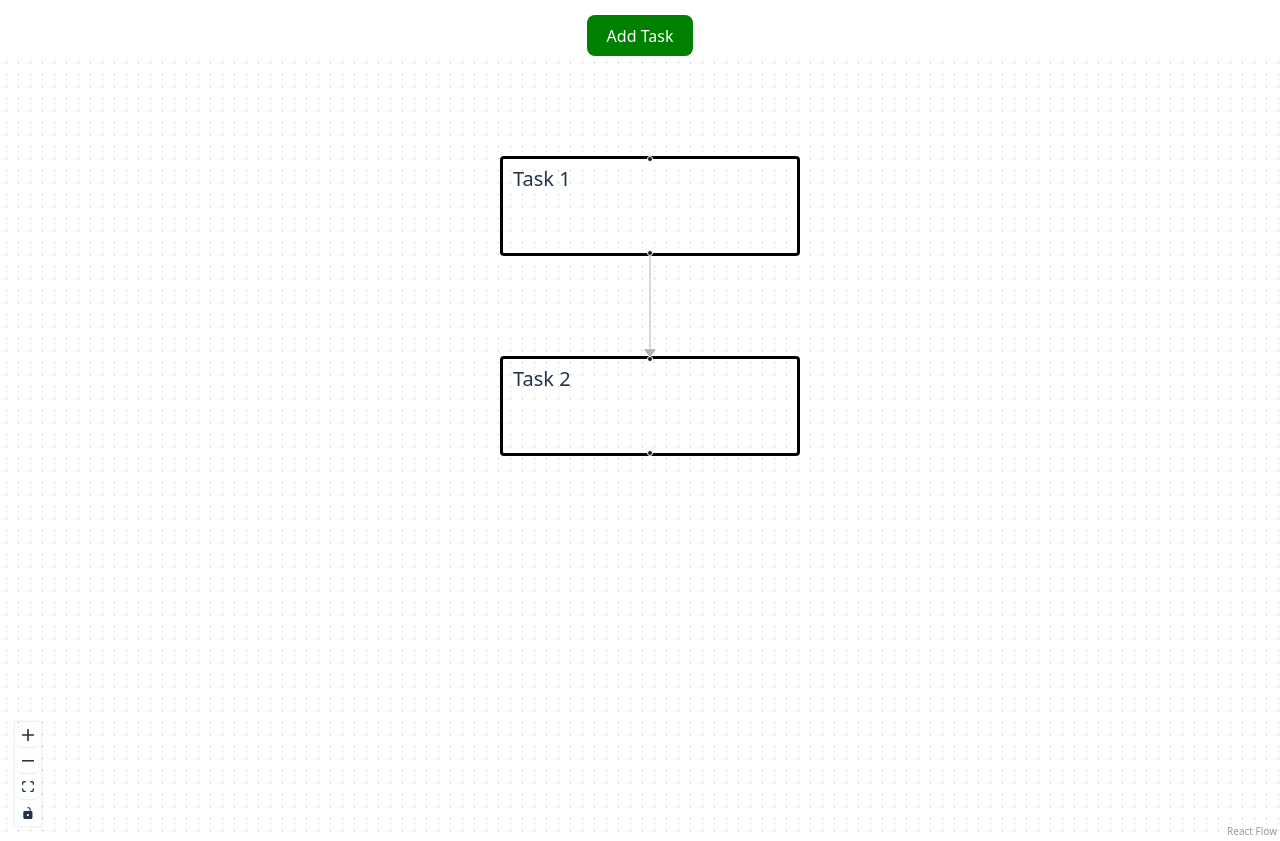
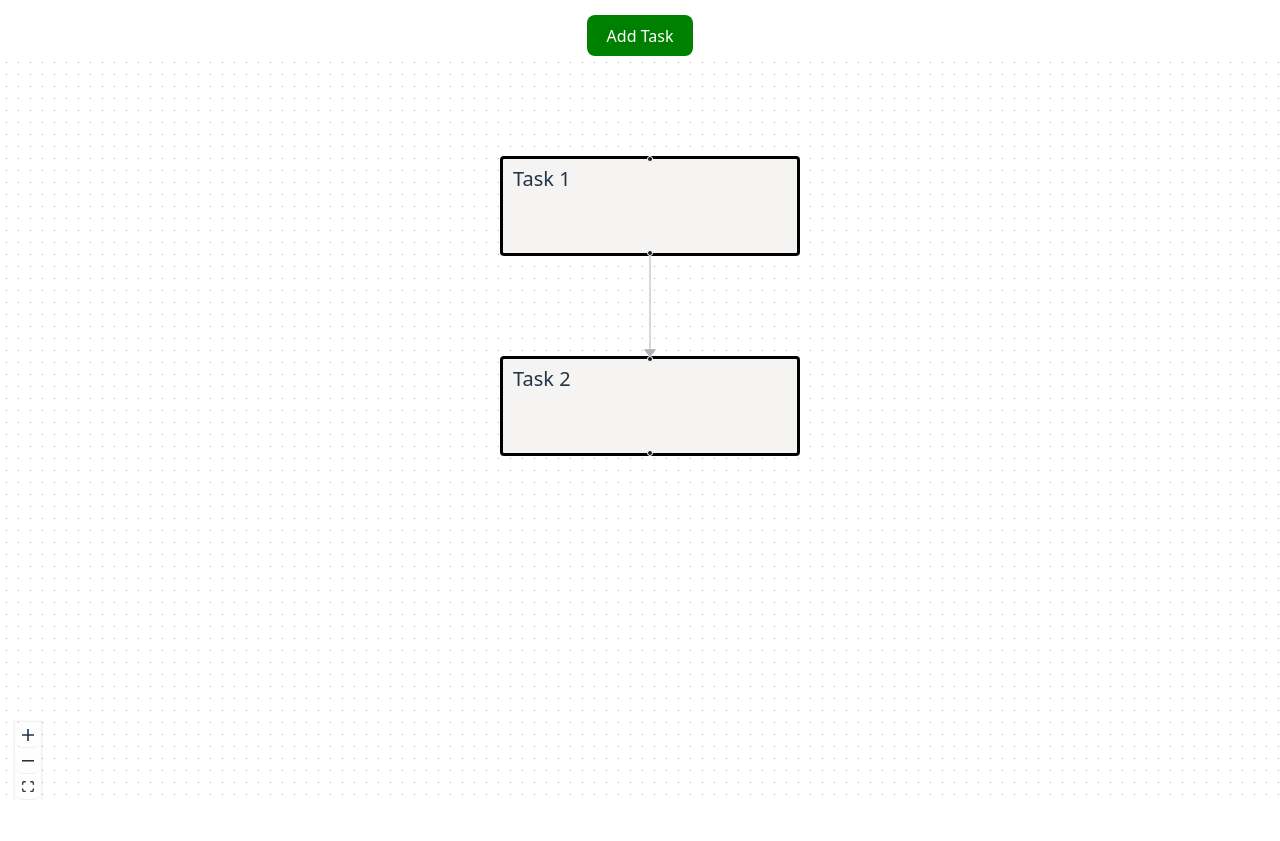
Before and after one commit to vinogradova8/task-flow-builder, a React (Vite) app: page / in a window 1280 px wide. After the commit the page ends 800 px from the top, so only its background shows below. Built offline with nearby package versions, Linux system fonts and the light colour scheme; the HTML template or start-up script is replaced by a standard one.

Commit message:
fixed tsk closing

```diff
--- a/src/App.scss
+++ b/src/App.scss
@@ -1,4 +1,21 @@
-@import './styles/reset';
+@use './styles/reset';
+
+body, html {
+  margin: 0;
+  padding: 0;
+  overflow: hidden;
+  height: 100%;
+}
+
+#root {
+  height: 100%;
+}
+
+.react-flow__viewport, .react-flow {
+  width: 100vw;
+  height: 100vh;
+  overflow: hidden;
+}
 
 .page {
 	padding-top: 15px;
--- a/src/App.tsx
+++ b/src/App.tsx
@@ -19,7 +19,7 @@
 import { useAppDispatch, useAppSelector } from './store/hooks';
 import { EdgeType } from './types/EdgeType';
 import './App.scss';
-import { Sidebar } from './components/SideBar/SideBar';
+import { SideBar } from './components/SideBar/SideBar';
 import { clearActiveTaskNode, setActiveTaskNode } from './features/ui';
 
 export default function App() {
@@ -48,7 +48,9 @@
   const handleAddTaskNode = () => {
     const newId =
       taskNodes.length > 0
-        ? (Math.max(...taskNodes.map((item: TaskNodeType) => +item.id)) + 1).toString()
+        ? (
+            Math.max(...taskNodes.map((item: TaskNodeType) => +item.id)) + 1
+          ).toString()
         : '1';
 
     const newNode: TaskNodeType = {
@@ -94,6 +96,16 @@
     localStorage.setItem('edge', JSON.stringify(edges));
   }, [edges, taskNodes]);
 
+  useEffect(() => {
+    const currentActiveTask = taskNodesWithActiveProperty.find(
+      (node) => node.id === ui.activeTaskNode?.id
+		);
+
+    if (!currentActiveTask && ui.activeTaskNode) {
+      dispatch(clearActiveTaskNode());
+    }
+  }, [dispatch, taskNodesWithActiveProperty, ui.activeTaskNode]);
+
   const onConnect = useCallback(
     (params: Connection) => {
       const newEdge: EdgeType = {
@@ -133,7 +145,7 @@
         onEdgeDoubleClick={(_event, edge) => dispatch(deleteEdge(edge.id))}
         onPaneClick={() => handleCloseSideBar()}
       >
-        {ui.activeTaskNode && <Sidebar onSave={handleSaveTaskNode}></Sidebar>}
+        {ui.activeTaskNode && <SideBar onSave={handleSaveTaskNode}></SideBar>}
 
         <Controls />
         <Background variant={BackgroundVariant.Dots} gap={12} size={1} />
--- a/src/components/SideBar/SideBar.scss
+++ b/src/components/SideBar/SideBar.scss
@@ -1,6 +1,6 @@
 .sidebar {
   position: absolute;
-  right: 0;
+  right: -300px;
   top: 0;
   width: 300px;
   height: 100%;
@@ -12,8 +12,18 @@
   display: flex;
   flex-direction: column;
   gap: 15px;
+  transition: right 0.3s ease;
+	animation: sidebar-open 0.5s linear forwards;
+
+  @keyframes sidebar-open {
+    100% {
+      right: 0;
+    }
+  }
 
   &__input {
+    display: block;
+    width: 100%;
     padding: 5px;
     border-radius: 2px;
   }
--- a/src/components/SideBar/SideBar.tsx
+++ b/src/components/SideBar/SideBar.tsx
@@ -7,7 +7,7 @@
   onSave: (label: string) => void;
 };
 
-export const Sidebar = ({ onSave }: Props) => {
+export const SideBar = ({ onSave }: Props) => {
   const ui = useAppSelector((state) => state.ui);
   const dispatch = useAppDispatch();
 
--- a/src/components/TaskNode/TaskNode.scss
+++ b/src/components/TaskNode/TaskNode.scss
@@ -5,6 +5,7 @@
 	padding: 5px;
 	width: 300px;
 	height: 100px;
+	background-color: #f6f3f3;
 
 	&--selected {
 		border: 3px solid green;
@@ -15,7 +16,7 @@
 		padding: 5px;
 		border: 1px solid #000;
 		font-size: 20px;
-
+		border-radius: 4px;
 	}
 
 	&__title {
@@ -31,8 +32,9 @@
 		border: 1px solid #626161;
 		border-radius: 3px;
 		padding-inline: 3px;
-		padding-block: 0px;
-		line-height: 1;
+		padding-bottom: 2px;
+		padding-top: 0;
+		line-height: 0.8;
 		color: red;
 		background-color: #fff;
 
--- a/src/components/TaskNode/TaskNode.tsx
+++ b/src/components/TaskNode/TaskNode.tsx
@@ -18,9 +18,9 @@
   const ui = useAppSelector((state) => state.ui);
   const dispatch = useDispatch();
 
-  const handleDeleteTaskNode = (id: string) => {
+	const handleDeleteTaskNode = (id: string) => {
+		dispatch(clearActiveTaskNode());
     dispatch(deleteTaskNode(id));
-    dispatch(clearActiveTaskNode());
   };
 
   const handleEditTaskNodes = (id: string, newLabel: string) => {
--- a/src/features/ui.ts
+++ b/src/features/ui.ts
@@ -18,6 +18,7 @@
     },
 
     clearActiveTaskNode(state) {
+      console.log('Reducer clearing');
       state.activeTaskNode = null;
     },
 
--- a/src/store/hooks.ts
+++ b/src/store/hooks.ts
@@ -1,5 +1,5 @@
 import { TypedUseSelectorHook, useDispatch, useSelector } from 'react-redux';
-import type { AppDispatch, RootState } from './store/store';
+import type { AppDispatch, RootState } from '../store/store';
 
 export const useAppSelector: TypedUseSelectorHook<RootState> = useSelector;
 
```
Also changed, not shown: 1 other file (tests, documents, lock files or other folders). Lines whose indentation alone changed are shown as unchanged.
